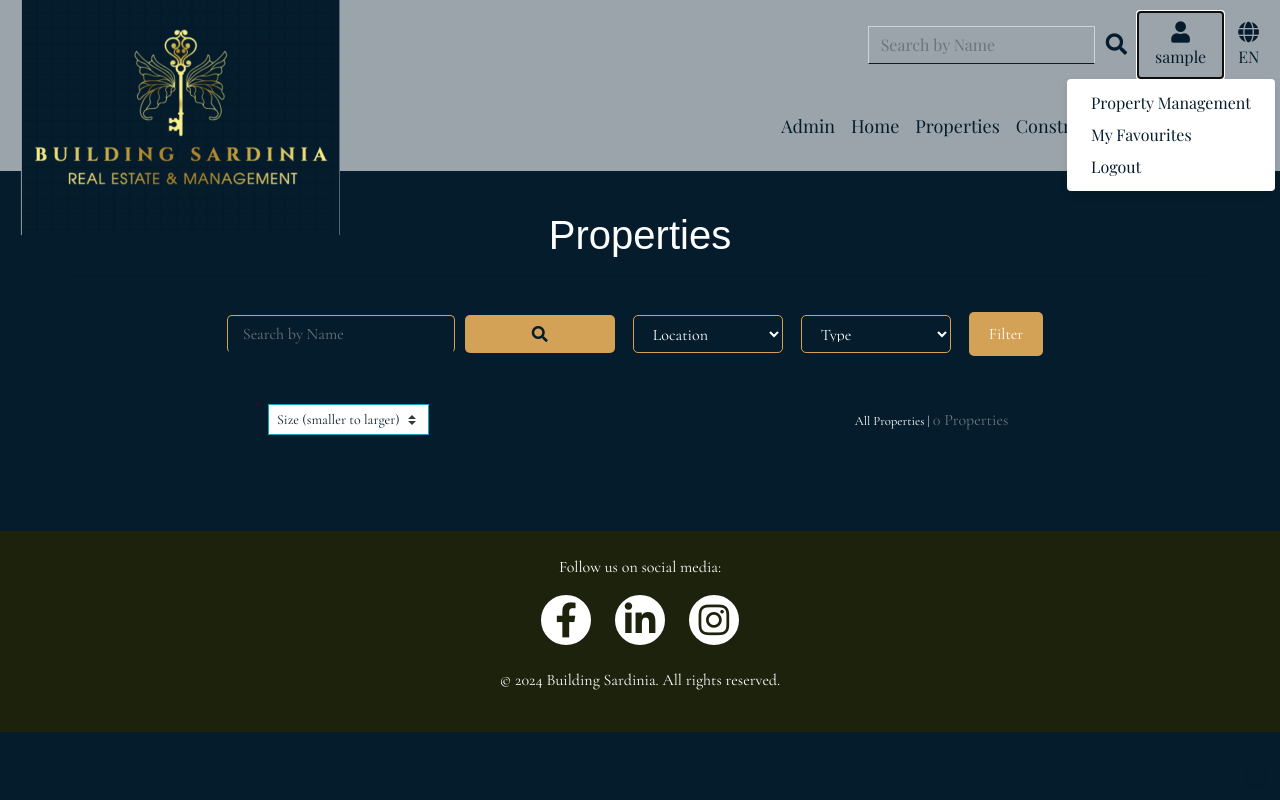
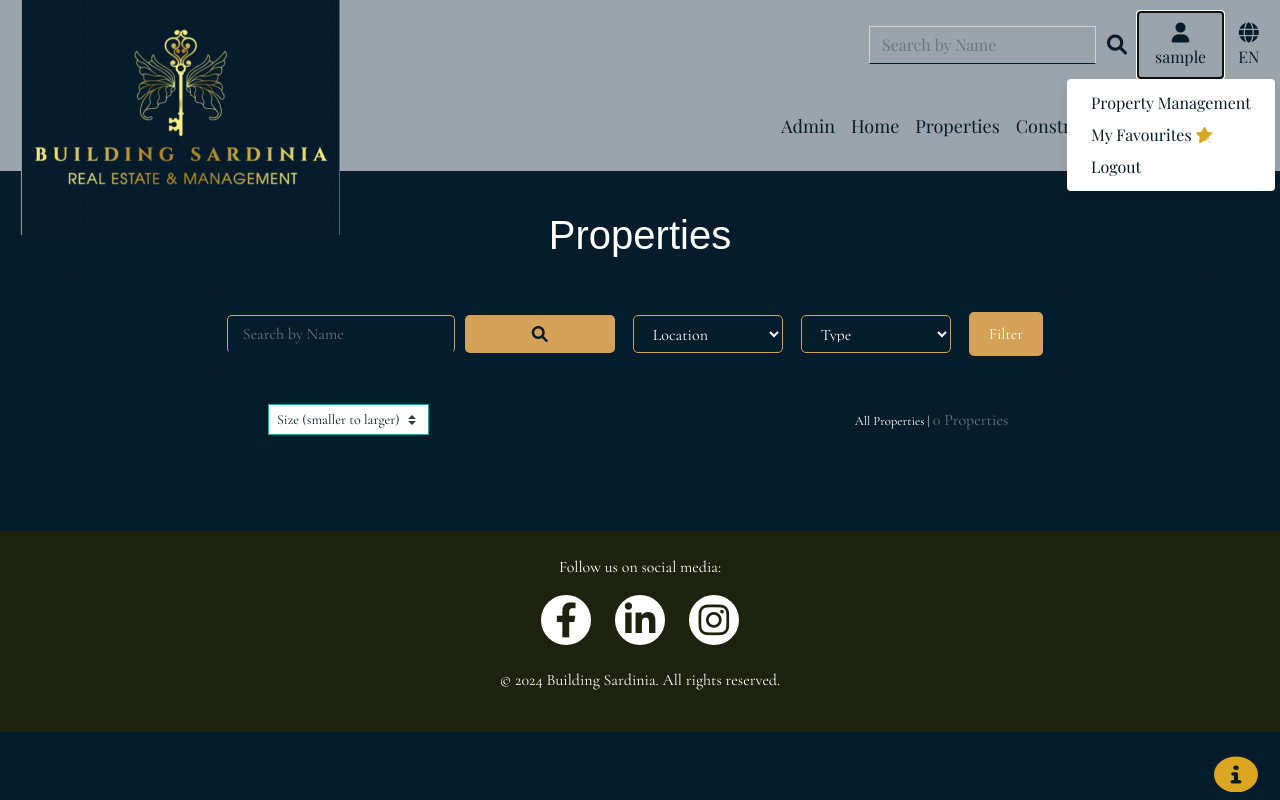
Before and after one commit to Lilla-Kavecsanszki/residenza126, a Django app: page /properties/properties/ in a window 1280 px wide, after a click that opens the changed part. Run offline with Django 4.2, Linux system fonts and the light colour scheme; the visitor is signed in with stand-in values (Sample User, id 1); data that the repository does not hold is empty; some libraries are stand-ins or nearby versions; some web fonts are replaced.

Commit message:
Styled like button stars

```diff
--- a/properties/templates/properties/properties.html
+++ b/properties/templates/properties/properties.html
@@ -75,7 +75,7 @@
         <div class="row">
             {% for property in properties %}
             <div class="col-12 col-sm-6 col-md-4 mb-4">
-                <div class="card h-100 border-0">
+                <div class="card h-100 border-0 property-card">
                     {% if property.main_video %}
                     <!-- Render video if available -->
                     <a href="{% url 'property_detail' property.id %}">
@@ -136,7 +136,6 @@
                                         </div>
                                     </div>
                                 </div>
-
                             </div>
                         </div>
                     </div>
@@ -146,19 +145,13 @@
                             <form action="{% url 'like_property' property.id %}" method="post" style="display: inline;">
                                 {% csrf_token %}
                                 <button type="submit" class="btn btn-link" style="border: none; background: none; padding: 0;">
-                <i class="far fa-star fa-flip" id="like-icon-{{ property.id }}"
-                   {% if user in property.liked_by.all %}
-                   style="color: gold;"
-                   {% endif %}>
-                </i>
+                                    <i class="fa-star like {% if user in property.liked_by.all %}fas light-base{% else %}far{% endif %}" id="like-icon-{{ property.id }}"></i>
                                 </button>
                             </form>
                         {% else %}
-        <i class="far fa-star fa-flip" id="like-icon-{{ property.id }}" onclick="showLoginPrompt()"></i>
+                            <i class="far fa-star like" id="like-icon-{{ property.id }}" onclick="showLoginPrompt()"></i>
                         {% endif %}
                     </div>
-
-
                 </div>
             </div>
             {% if forloop.counter|divisibleby:3 and not forloop.last %}
@@ -204,8 +197,27 @@
         });
     });
 
+    document.addEventListener("DOMContentLoaded", function() {
+        // Handle like button click
+        document.querySelectorAll('.like-container i').forEach(icon => {
+            icon.addEventListener('click', function() {
+                // Check if the icon is currently filled or outlined
+                const isFilled = this.classList.contains('fas');
+
+                if (isFilled) {
+                    this.classList.remove('fas');
+                    this.classList.add('far');
+                } else {
+                    this.classList.remove('far');
+                    this.classList.add('fas');
+                }
+            });
+        });
+    });
+
     function showLoginPrompt() {
         alert('Please log in to add a property to your favourites.');
     }
+
 </script>
 {% endblock %}
--- a/static/css/base.css
+++ b/static/css/base.css
@@ -605,17 +605,13 @@
         max-width: 400px;
     }
 
-    /* Star sign - Gold shimmer - https: //codepen.io/Amarjit/pen/mrbjNy */
 
-    /* Star sign - Gold shimmer */
-
-/* Star sign - Gold shimmer */
-
-.fa-star {
+/* Star sign - Gold shimmer - https: //codepen.io/Amarjit/pen/mrbjNy */
+.fa-star-base {
     color: #daa520;
 }
 
-.light {
+.light-base {
     display: inline-block;
     background: linear-gradient(
         135deg,
--- a/static/css/properties.css
+++ b/static/css/properties.css
@@ -224,12 +224,13 @@
 }
 
 /* Like button */
-
+/* Property Card */
 .property-card {
     position: relative;
     /* Other styles for the property card */
 }
 
+/* Like Container */
 .like-container {
     position: absolute;
     bottom: 10px;
@@ -237,18 +238,16 @@
     z-index: 10; /* Ensure it appears above other content */
 }
 
-.like-container .fa-star {
+.like {
     cursor: pointer;
     font-size: 1.5em;
-    color: #daa520; /* Default color */
+    color: #daa520;
+    transition: color 0.3s ease; /* Smooth color transition */
 }
 
-.like-container .fa-star:hover {
-    color: #f7ef8a; /* Color change on hover */
-}
-
-/* Add shimmer effect CSS */
-.light {
+/* Base shimmer effect */
+.fa-star-base {
+    display: inline-block;
     background: linear-gradient(
         135deg,
         #daa520 0%,
@@ -257,20 +256,48 @@
         #daa520 60%,
         #daa520 100%
     );
-    background-size: 300%;
-    background-repeat: no-repeat;
-    animation: light 1s infinite;
+    background-size: 200%;
+    background-position: -200%;
+    -webkit-background-clip: text;
+    background-clip: text;
+    color: transparent;
+    animation: shimmer 1.5s infinite;
 }
 
-@keyframes light {
+/* Shimmer animation */
+@keyframes shimmer {
     0% {
-        background-position: -600px;
+        background-position: -200%;
     }
     100% {
-        background-position: 0px;
+        background-position: 200%;
     }
 }
 
+/* Default star color */
+.fa-star {
+    color: #daa520; /* Default color for the star */
+    position: relative;
+}
+
+/* Shimmer effect on hover */
+.fa-star:hover,
+.fa-star.light-base {
+    background: linear-gradient(
+        135deg,
+        #daa520 0%,
+        #daa520 40%,
+        #ffffff 50%,
+        #daa520 60%,
+        #daa520 100%
+    );
+    background-size: 200%;
+    background-position: -200%;
+    -webkit-background-clip: text;
+    background-clip: text;
+    color: transparent;
+    animation: shimmer 1.5s infinite;
+}
 
 /* Help button styles */
 .help-button {
--- a/templates/base.html
+++ b/templates/base.html
@@ -11,7 +11,7 @@
     <link rel="stylesheet" href="https://stackpath.bootstrapcdn.com/bootstrap/4.4.1/css/bootstrap.min.css" integrity="sha384-Vkoo8x4CGsO3+Hhxv8T/Q5PaXtkKtu6ug5TOeNV6gBiFeWPGFN9MuhOf23Q9Ifjh" crossorigin="anonymous">
 
     <!-- FontAwesome for icons -->
-    <link rel="stylesheet" href="https://cdnjs.cloudflare.com/ajax/libs/font-awesome/5.15.3/css/all.min.css">
+    <link rel="stylesheet" href="https://cdnjs.cloudflare.com/ajax/libs/font-awesome/6.0.0-beta3/css/all.min.css">
 
     <!-- Custom CSS -->
     <link rel="stylesheet" href="{% static 'css/base.css' %}">
@@ -79,7 +79,7 @@
         {% endif %}
         <a href="{% url 'user_profile' %}" class="dropdown-item">
             {% trans 'My Favourites' %}
-                                    <i class="fas fa-star light"></i>
+            <i class="fas fa-star fa-star-base light-base"></i>
         </a>
         <a href="{% url 'account_logout' %}" class="dropdown-item">{% trans 'Logout' %}</a>
     {% else %}
@@ -87,6 +87,8 @@
         <a href="{% url 'account_login' %}" class="dropdown-item">{% trans 'Login' %}</a>
     {% endif %}
 </div>
+
+
                         </li>
                     </ul>
                 </div>
@@ -133,7 +135,7 @@
                         {% endif %}
                         <a href="{% url 'user_profile' %}" class="dropdown-item">
                             {% trans 'My Favourites' %}
-                            <i class="fas fa-star light"></i>
+                            <i class="fas fa-star fa-star-base light-base"></i>
                         </a>
                         <a href="{% url 'account_logout' %}" class="dropdown-item">{% trans 'Logout' %}</a>
                         {% else %}
```
Lines whose indentation alone changed are shown as unchanged.
